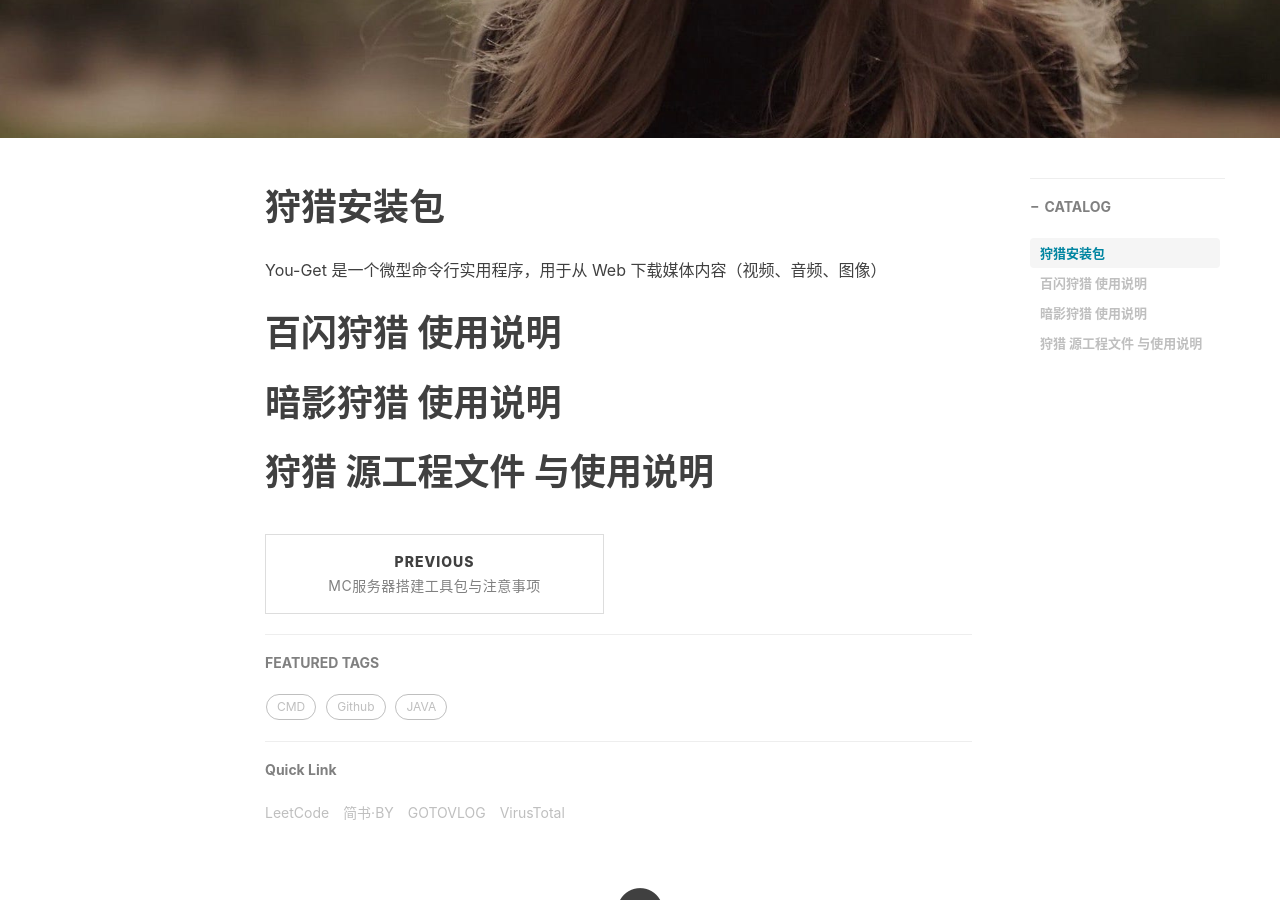
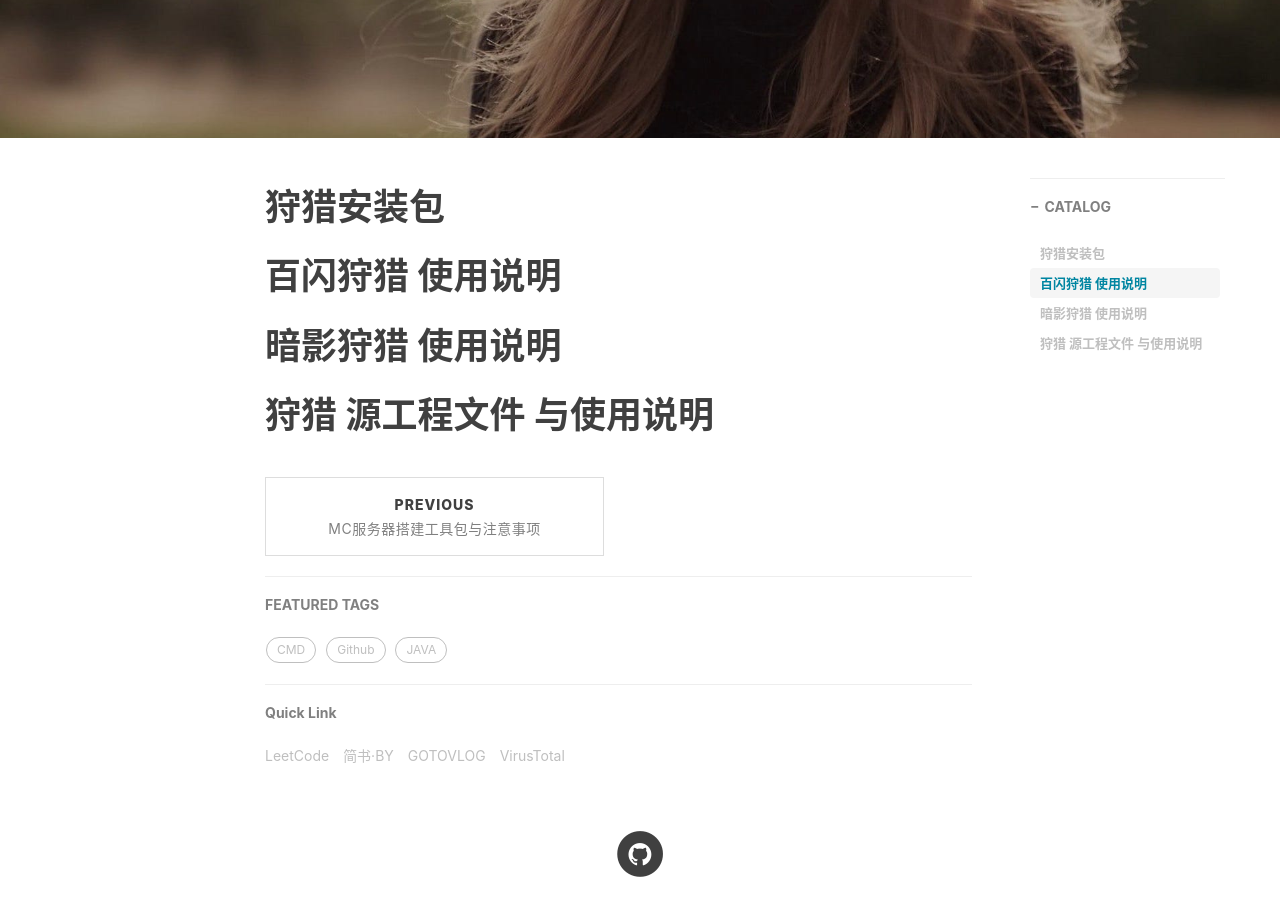
Before and after one commit to DeSoiat/DESOIAT.GITHUB.IO, a Jekyll site: the page built from _posts/2022-08-26-Pokemon Go.md, in a window 1280 px wide and 900 px high, scrolled down 427 px. Built offline with Jekyll 4.4.1, drawn with Linux system fonts in a browser that asks for light colours; nearby versions of some CDN libraries; comment, search, counter and statistics services are not loaded.

Commit message:
Update 2022-08-26-Pokemon Go.md

```diff
--- a/_posts/2022-08-26-Pokemon Go.md
+++ b/_posts/2022-08-26-Pokemon Go.md
@@ -14,7 +14,6 @@ tags:
 
 # 狩猎安装包
 
-You-Get 是一个微型命令行实用程序，用于从 Web 下载媒体内容（视频、音频、图像）
 
 
 # 百闪狩猎 使用说明
```
